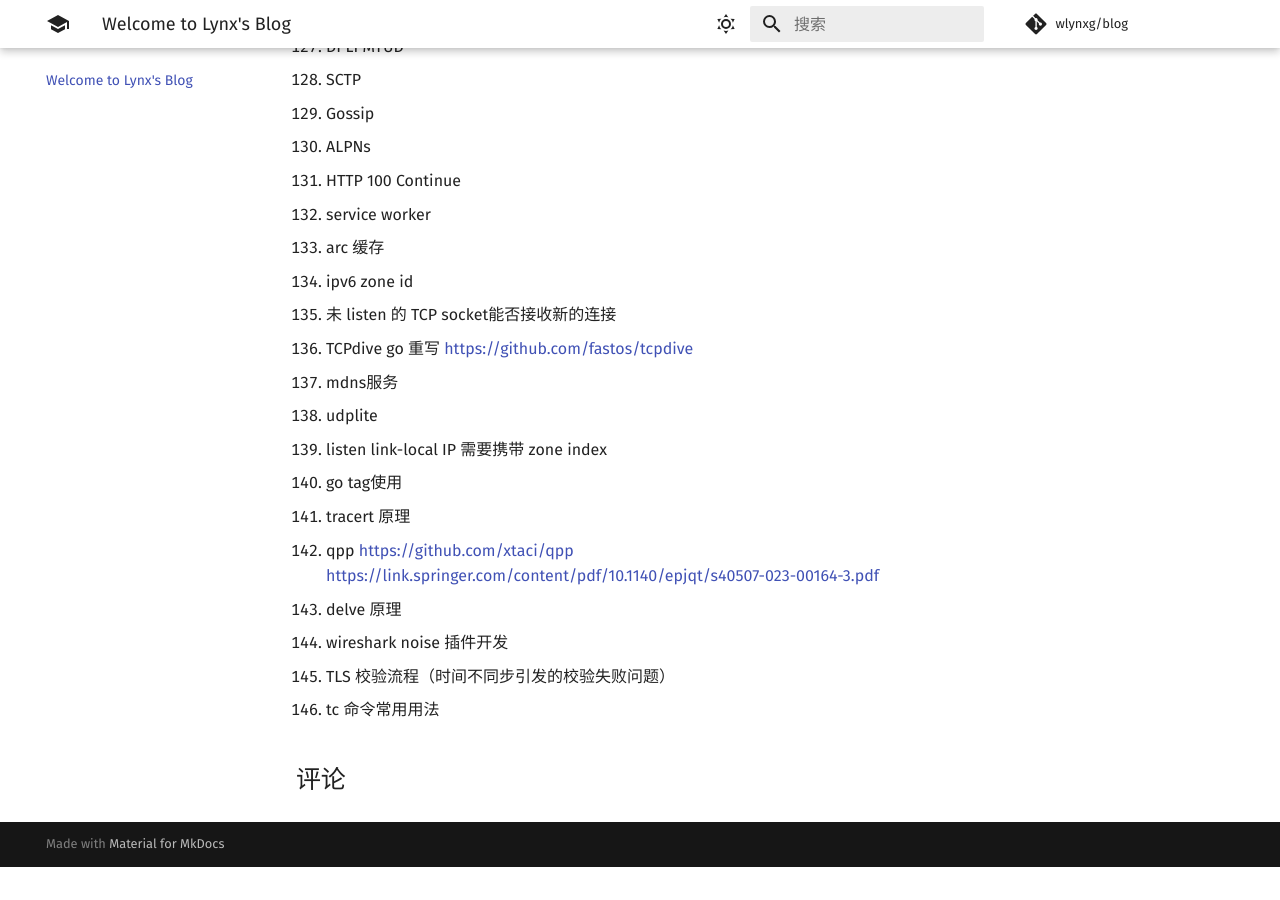
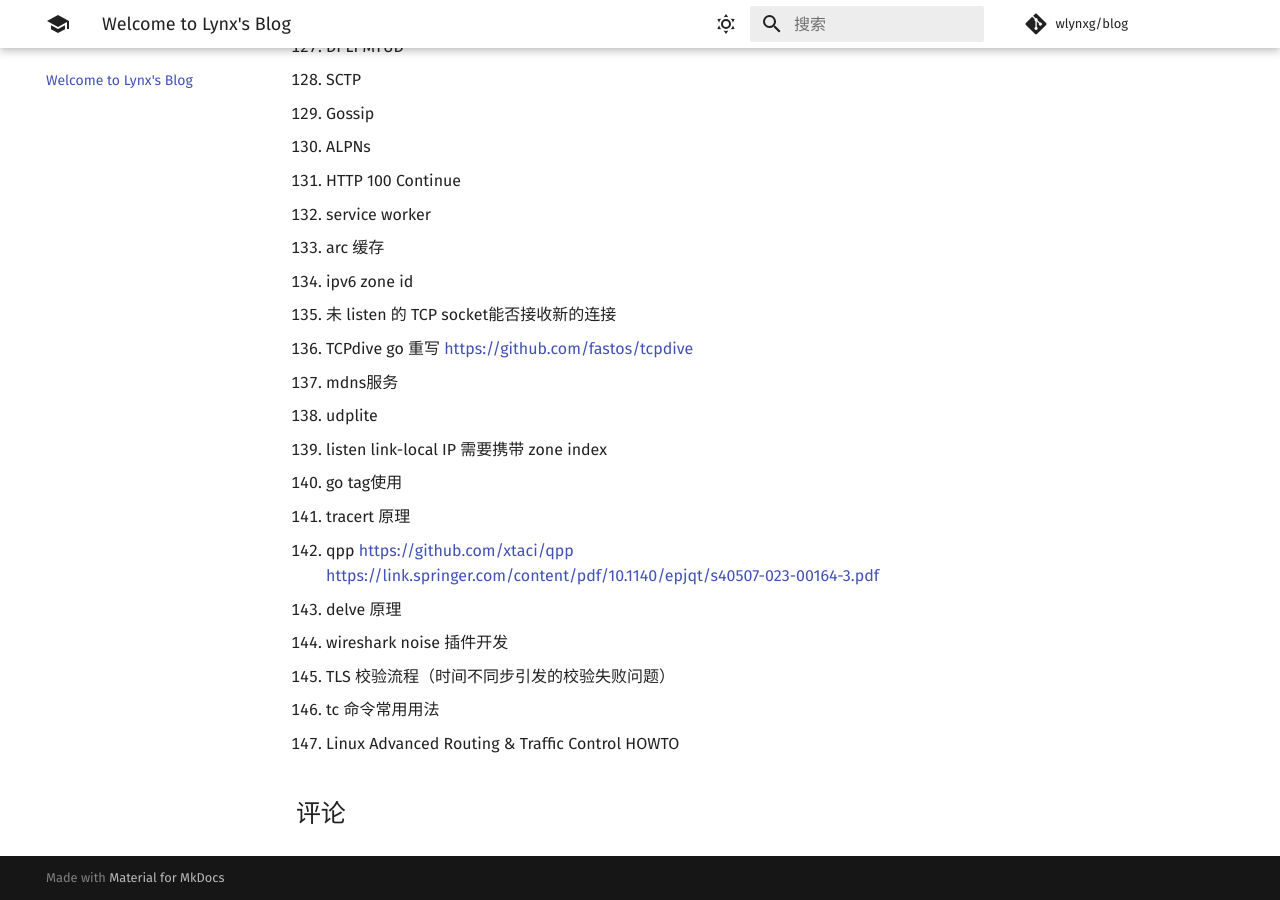
Before and after one commit to 1314liuwei/blog, an MkDocs documentation site: the page built from docs/index.md, in a window 1280 px wide and 900 px high, scrolled down 4495 px. Built offline with MkDocs 1.6.1 and Material for MkDocs 9.7.7, drawn with Linux system fonts in a browser that asks for light colours; comment, search, counter and statistics services are not loaded; before the commit the page ends 5362 px from its top, so only the background shows below that.

Commit message:
2024/09/24 周二

```diff
--- a/docs/index.md
+++ b/docs/index.md
@@ -148,3 +148,4 @@
 142. wireshark noise 插件开发
 142. TLS 校验流程（时间不同步引发的校验失败问题）
 142. tc 命令常用用法
+142. Linux Advanced Routing & Traffic Control HOWTO
```
